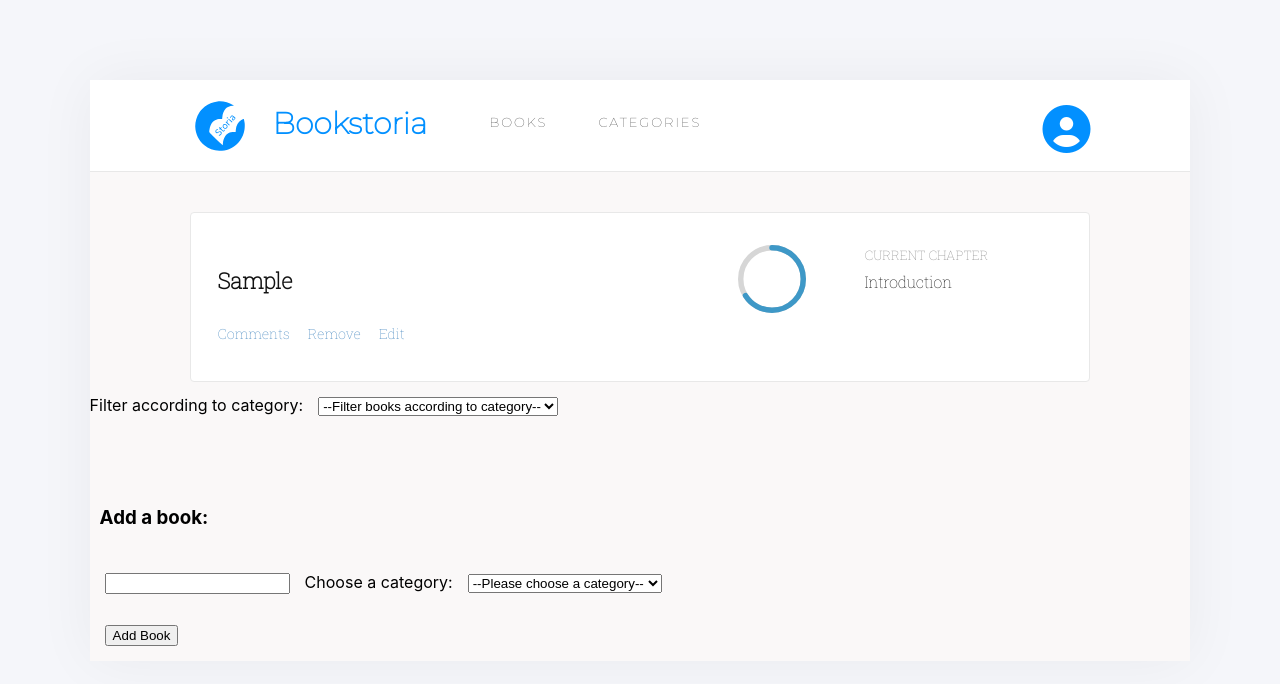
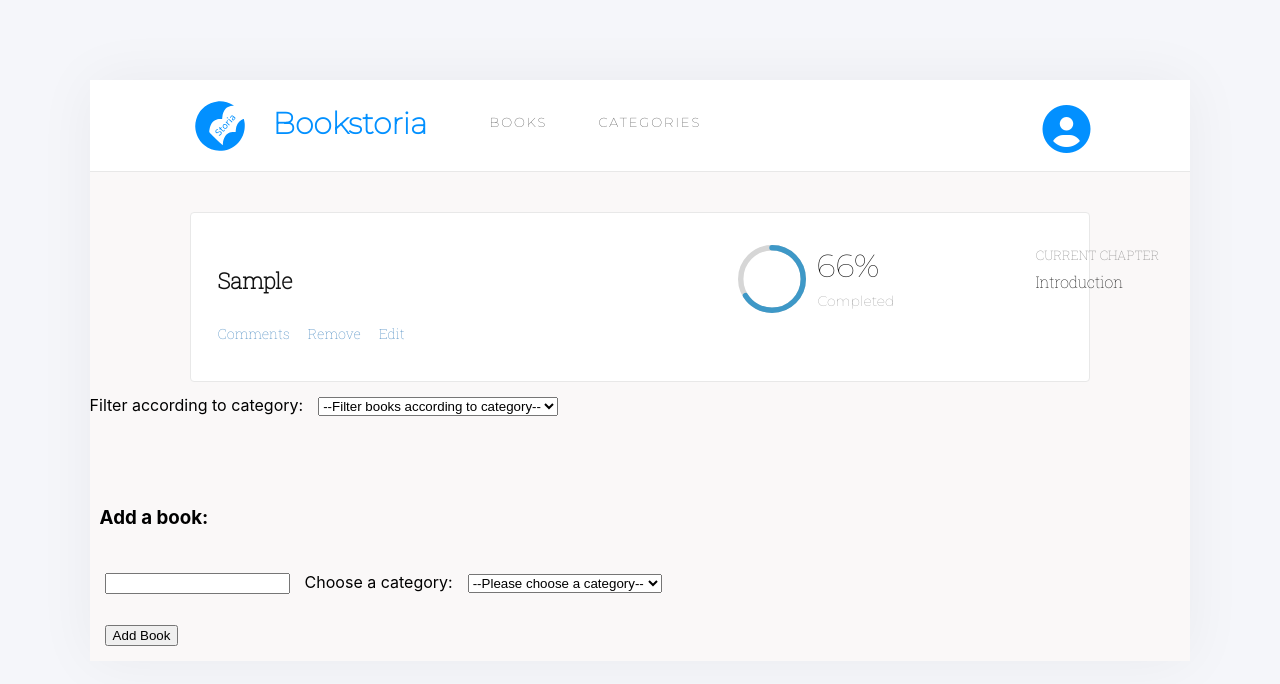
Before and after one commit to Bluette1/bookstore, a React (Create React App) app: page / in a window 1280 px wide. Both pictures are taken after typing "Sample" into the empty fields and a click on the button "Add Book". Shown: the top 684 px of the page. Built offline with nearby package versions, Linux system fonts and the light colour scheme.

Commit message:
Styling - progress section

```diff
--- a/src/App.css
+++ b/src/App.css
@@ -106,15 +106,6 @@ ul {
   color: #121212;
 }
 
-.percentage {
-  width: 68px;
-  height: 68px;
-  border-style: solid;
-  border-width: 5px;
-  border-image-source: linear-gradient(to bottom, #307bbe, #379cf6);
-  border-image-slice: 1;
-}
-
 .current-chapter {
   width: 126px;
   height: 18px;
@@ -176,3 +167,38 @@ ul {
 .comments-section li:not(:first-child) {
   margin-left: 2px;
 }
+
+.percent {
+  width: 68px;
+  height: 39px;
+  margin: 1px 92px 0 11px;
+  font-family: Montserrat;
+  font-size: 32px;
+  font-weight: normal;
+  font-stretch: normal;
+  font-style: normal;
+  line-height: normal;
+  letter-spacing: normal;
+  color: #121212;
+}
+
+.completed {
+  width: 80px;
+  height: 18px;
+  margin: 7px 79px 12px 12px;
+  opacity: 0.5;
+  font-family: Montserrat;
+  font-size: 14px;
+  font-weight: normal;
+  font-stretch: normal;
+  font-style: normal;
+  line-height: normal;
+  letter-spacing: normal;
+  color: #121212;
+}
+
+.progress {
+  display: flex;
+  justify-content: space-between;
+  /* margin-left: 10px; */
+}
--- a/src/components/Book.js
+++ b/src/components/Book.js
@@ -19,9 +19,15 @@ const Book = ({ book, handleRemoveBook }) => {
           <li>Edit</li>
         </ul>
       </div>
-      <div>
+      <div className="progress">
         <div className="progressBar">
           <CircularProgressbar className="progressBar" value={value} maxValue={1} />
+        </div>
+        <div>
+          <h4 className="percent">
+            {`${value * 100}%`}
+          </h4>
+          <p className="completed">Completed</p>
         </div>
       </div>
       <div>
```
